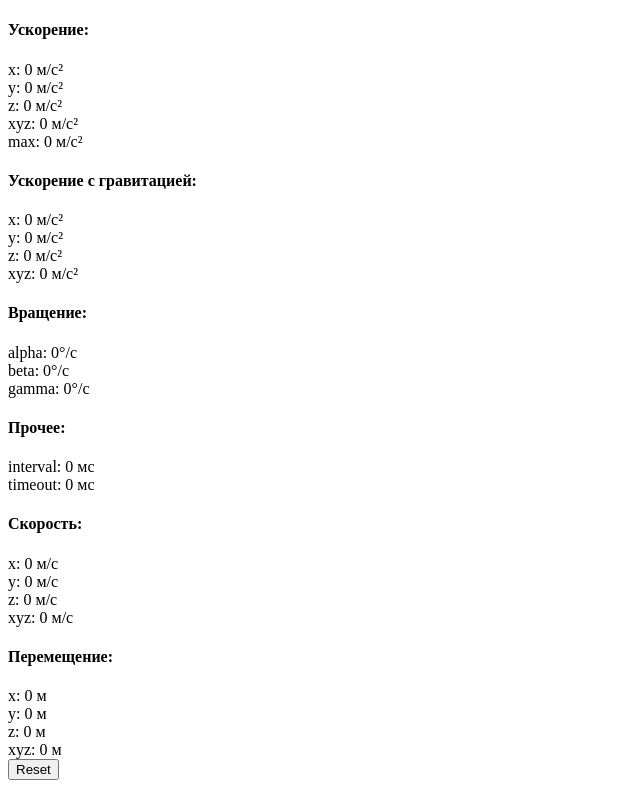
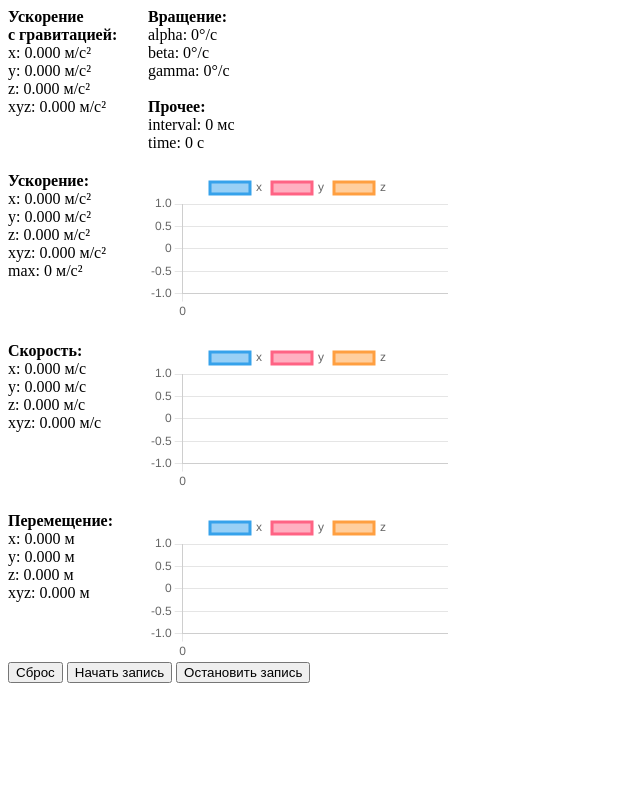
Before and after one commit to mvs-o/AccelerometerWeb, a plain HTML site: page index.html in a window 1280 px wide. Shown: the whole page, without its empty margins (0-640 px from the left). Drawn offline with nearby package versions, Linux system fonts and the light colour scheme.

Commit message:
Update index.html

```diff
--- a/index.html
+++ b/index.html
@@ -3,91 +3,73 @@
 <head>
 	<title>Accelerometer API</title>
 	<meta charset="UTF-8">
+	<meta name="viewport" content="initial-scale=1">
+	<style type="text/css">
+		.container {
+			display: grid;
+			gap: 20px;
+			grid-template-columns: 120px 300px;
+		}
+	</style>
 </head>
 <body>
-	<div class="coordinates animate done">
-		<h4>Ускорение:</h4>
+	<div class="container">
 		<div>
-			x: <span id="acceleration-x">0</span><span> м/с²</span>
+			<b>Ускорение<br>с гравитацией:</b><br>
+			x: <span id="acceleration-gravity-x">0</span> м/с²<br>
+			y: <span id="acceleration-gravity-y">0</span> м/с²<br>
+			z: <span id="acceleration-gravity-z">0</span> м/с²<br>
+			xyz: <span id="acceleration-gravity-xyz">0</span> м/с²
 		</div>
 		<div>
-			y: <span id="acceleration-y">0</span><span> м/с²</span>
+			<b>Вращение:</b><br>
+			alpha: <span id="rotation-alpha">0</span>°/с<br>
+			beta: <span id="rotation-beta">0</span>°/с<br>
+			gamma: <span id="rotation-gamma">0</span>°/с<br><br>
+			<b>Прочее:</b><br>
+			interval: <span id="interval">0</span> мс<br>
+			time: <span id="time">0</span> с
 		</div>
 		<div>
-			z: <span id="acceleration-z">0</span><span> м/с²</span>
+			<b>Ускорение:</b><br>
+			x: <span id="acceleration-x">0</span> м/с²<br>
+			y: <span id="acceleration-y">0</span> м/с²<br>
+			z: <span id="acceleration-z">0</span> м/с²<br>
+			xyz: <span id="acceleration-xyz">0</span> м/с²<br>
+			max: <span id="acceleration-max">0</span> м/с²
 		</div>
 		<div>
-			xyz: <span id="acceleration-xyz">0</span><span> м/с²</span>
+			<canvas id="acceleration-chart"></canvas>
 		</div>
 		<div>
-			max: <span id="max-acceleration">0</span><span> м/с²</span>
-		</div>
-
-		<h4>Ускорение с гравитацией:</h4>
-		<div>
-			x: <span id="acceleration-gravity-x">0</span><span> м/с²</span>
+			<b>Скорость:</b><br>
+			x: <span id="velocity-x">0</span> м/с<br>
+			y: <span id="velocity-y">0</span> м/с<br>
+			z: <span id="velocity-z">0</span> м/с<br>
+			xyz: <span id="velocity-xyz">0</span> м/с
 		</div>
 		<div>
-			y: <span id="acceleration-gravity-y">0</span><span> м/с²</span>
+			<canvas id="velocity-chart"></canvas>
 		</div>
 		<div>
-			z: <span id="acceleration-gravity-z">0</span><span> м/с²</span>
+			<b>Перемещение:</b><br>
+			x: <span id="offset-x">0</span> м<br>
+			y: <span id="offset-y">0</span> м<br>
+			z: <span id="offset-z">0</span> м<br>
+			xyz: <span id="offset-xyz">0</span> м
 		</div>
 		<div>
-			xyz: <span id="acceleration-gravity-xyz">0</span><span> м/с²</span>
-		</div>
-
-		<h4>Вращение:</h4>
-		<div>
-			alpha: <span id="rotation-alpha">0</span><span>°/с</span>
-		</div>
-		<div>
-			beta: <span id="rotation-beta">0</span><span>°/с</span>
-		</div>
-		<div>
-			gamma: <span id="rotation-gamma">0</span><span>°/с</span>
-		</div>
-
-		<h4>Прочее:</h4>
-		<div>
-			interval: <span id="interval">0</span><span> мс</span>
-		</div>
-		<div>
-			timeout: <span id="timeout">0</span><span> мс</span>
-		</div>
-
-		<h4>Скорость:</h4>
-		<div>
-			x: <span id="velocity-x">0</span><span> м/с</span>
-		</div>
-		<div>
-			y: <span id="velocity-y">0</span><span> м/с</span>
-		</div>
-		<div>
-			z: <span id="velocity-z">0</span><span> м/с</span>
-		</div>
-		<div>
-			xyz: <span id="velocity-xyz">0</span><span> м/с</span>
-		</div>
-
-		<h4>Перемещение:</h4>
-		<div>
-			x: <span id="offset-x">0</span><span> м</span>
-		</div>
-		<div>
-			y: <span id="offset-y">0</span><span> м</span>
-		</div>
-		<div>
-			z: <span id="offset-z">0</span><span> м</span>
-		</div>
-		<div>
-			xyz: <span id="offset-xyz">0</span><span> м</span>
+			<canvas id="offset-chart"></canvas>
 		</div>
 	</div>
 
 	<div>
-		<button onclick="reset()">Reset</button>
+		<button onclick="reset()">Сброс</button>
+		<button onclick="record = true;">Начать запись</button>
+		<button onclick="record = false;">Остановить запись</button>
 	</div>
+
+	<script src="https://cdn.jsdelivr.net/npm/chart.js"></script>
 	<script>
 		function show(span, value, digits) {
 			if (digits !== undefined) {
@@ -96,19 +78,19 @@
 			document.getElementById(span).innerHTML = value;
 		}
 
-		let start = performance.now();
-
-		let ux, uy, uz, x, y, z, max_a;
+		let start_time = performance.now();
+		let labels = [0];
+		let record = false;
 
 		function reset() {
-			ux = uy = uz = 0;
-			x = y = z = 0;
-			max_a = 0;
+			start_time = performance.now();
+			labels.length = 1;
+			a.reset();
+			u.reset();
+			d.reset();
 		}
 
-		reset();
-
-		async function getMotion() {
+		/*async function getMotion() {
 			if (!window.DeviceMotionEvent || !window.DeviceMotionEvent.requestPermission) {
 				return alert("Your current device does not have access to the DeviceMotion event");
 			}
@@ -117,71 +99,117 @@
 			if (permission !== "granted") {
 				return alert("You must grant access to the device's sensor for this demo");
 			}
+		}*/
+
+		class Quantity {
+			constructor(quantity) {
+				this.quantity = quantity;
+				const ctx = document.getElementById(quantity + '-chart');
+				this.reset();
+				if (!ctx) return;
+				this.chart = new Chart(ctx, {
+					type: 'line',
+					data: {
+						labels,
+						datasets: [
+							{ label: 'x', data: this.xs },
+							{ label: 'y', data: this.ys },
+							{ label: 'z', data: this.zs }
+						]
+					},
+					options: {
+						elements: {
+							point:{
+								radius: 0
+							}
+						},
+						animation: false
+					}
+				});
+			}
+
+			reset() {
+				this.x = 0;
+				this.y = 0;
+				this.z = 0;
+				this.xyz = 0;
+				this.max = 0;
+				this.xs = [0];
+				this.ys = [0];
+				this.zs = [0];
+				this.redraw(true);
+			}
+
+			push_point(p) {
+				this.push(p.x, p.y, p.z);
+			}
+
+			push(x, y, z) {
+				this.x = x;
+				this.y = y;
+				this.z = z;
+				this.xyz = Math.hypot(x, y, z);
+				this.max = Math.max(this.max, this.xyz);
+				if (record && this.chart) {
+					this.xs.push(x);
+					this.ys.push(y);
+					this.zs.push(z);
+				}
+				this.redraw();
+			}
+
+			redraw(force) {
+				show(this.quantity + '-x', this.x, 3);
+				show(this.quantity + '-y', this.y, 3);
+				show(this.quantity + '-z', this.z, 3);
+				show(this.quantity + '-xyz', this.xyz, 3);
+				if ((force || record) && this.chart && this.xs.length % 2 == 1) {
+					this.chart.update();
+				}
+			}
 		}
 
+		const a = new Quantity('acceleration');
+		const ag = new Quantity('acceleration-gravity');
+		const u = new Quantity('velocity');
+		const d = new Quantity('offset');
+
 		window.addEventListener("devicemotion", function(e) {
+			const time = performance.now() - start_time;
+			if (record) {
+				labels.push(Math.round(time) / 1000);
+			}
+
+			const interval = e.interval / 1000;
+
 			// Ускорение
-			const ax = e.acceleration.x;
-			const ay = e.acceleration.y;
-			const az = e.acceleration.z;
-			const a = Math.hypot(ax, ay, az);
-			max_a = Math.max(max_a, a);
-
-			// Ускорение с гравитацией
-			const agx = e.accelerationIncludingGravity.x;
-			const agy = e.accelerationIncludingGravity.y;
-			const agz = e.accelerationIncludingGravity.z;
-			const ag = Math.hypot(agx, agy, agz);
-
-			// Прочее
-			const end = performance.now();
-			const time = end - start;
-			start = end;
-			const interval = e.interval / 1000;
+			a.push_point(e.acceleration);
+			ag.push_point(e.accelerationIncludingGravity);
 
 			// Скорость
 			if (Math.abs(a) < 1e-3) {
-				ux = 0;
-				uy = 0;
-				uz = 0;
+				u.push(0, 0, 0);
 			} else {
-				ux += ax * interval;
-				uy += ay * interval;
-				uz += az * interval;
+				u.push(
+					u.x + a.x * interval,
+					u.y + a.y * interval,
+					u.z + a.z * interval
+				);
 			}
 
 			// Перемещение
-			x += ux * interval;
-			y += uy * interval;
-			z += uz * interval;
+			d.push(
+				d.x + u.x * interval,
+				d.y + u.y * interval,
+				d.z + u.z * interval
+			);
 
-			show('acceleration-x', ax, 3);
-			show('acceleration-y', ay, 3);
-			show('acceleration-z', az, 3);
-			show('acceleration-xyz', a, 3);
-			show('max-acceleration', max_a, 3);
-
-			show('acceleration-gravity-x', agx, 3);
-			show('acceleration-gravity-y', agy, 3);
-			show('acceleration-gravity-z', agz, 3);
-			show('acceleration-gravity-xyz', ag, 3);
-
+			show('acceleration-max', a.max, 3);
+			show('time', time / 1000, 3);
+			show('interval', e.interval);
 			show('rotation-alpha', e.rotationRate.alpha, 3);
 			show('rotation-beta', e.rotationRate.beta, 3);
 			show('rotation-gamma', e.rotationRate.gamma, 3);
-
-			show('timeout', time, 3);
-			show('interval', e.interval);
-
-			show('velocity-x', ux, 3);
-			show('velocity-y', uy, 3);
-			show('velocity-z', uz, 3);
-			show('velocity-xyz', Math.hypot(ux, uy, uz), 3);
-
-			show('offset-x', x, 3);
-			show('offset-y', y, 3);
-			show('offset-z', z, 3);
-			show('offset-xyz', Math.hypot(x, y, z), 3);
 		});
 	</script>
 </body>
```
